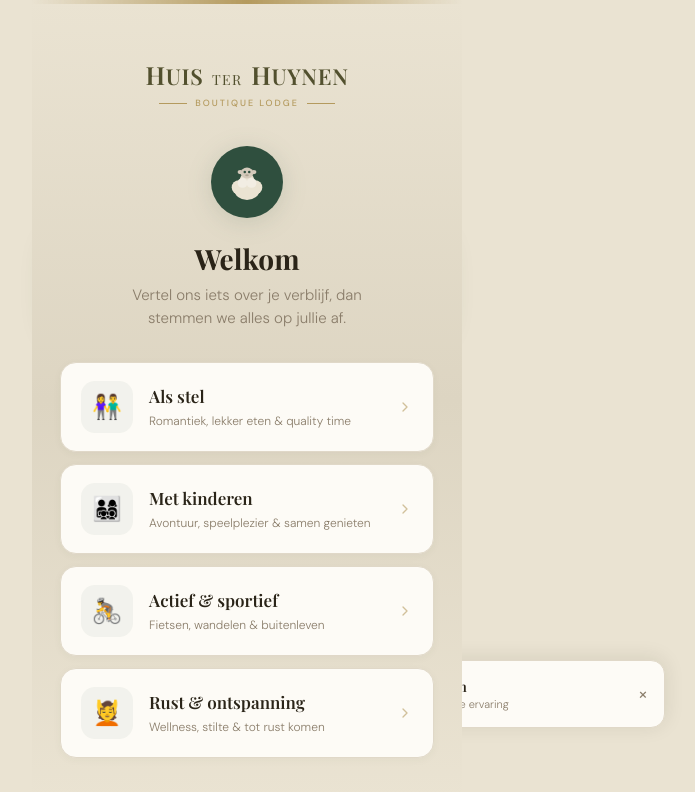
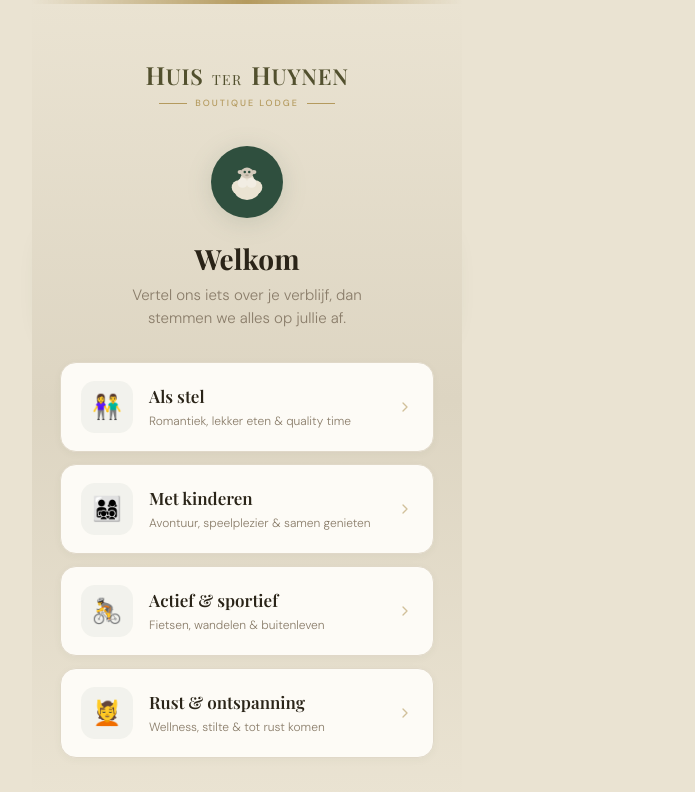
Before and after one commit to arjanreinders101170/huisterhuynentest, a Next.js app: page / in a window 1280 px wide. Shown: the top 792 px of the page, without its empty margins (393-1088 px from the left). Built offline with nearby package versions, Linux system fonts and the light colour scheme; no server answers.

Commit message:
Remove install banner

```diff
--- a/src/app/page.tsx
+++ b/src/app/page.tsx
@@ -15,7 +15,6 @@ import { Info } from "@/components/Info";
 import { Terugkomen } from "@/components/Terugkomen";
 import { DetailPage } from "@/components/DetailPage";
 import { Nav } from "@/components/Nav";
-import { InstallBanner } from "@/components/InstallBanner";
 
 export default function Page() {
   /* ═══ ROUTE ═══ */
@@ -250,8 +249,6 @@ export default function Page() {
         </>
       )}
 
-      <InstallBanner />
-
       <Nav
         currentPage={basePage}
         onNavigate={(r: Route) => setRoute(r)}
```
